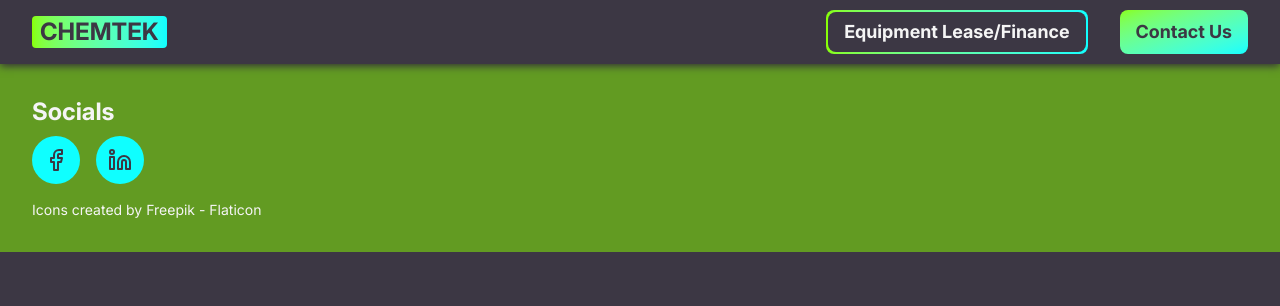
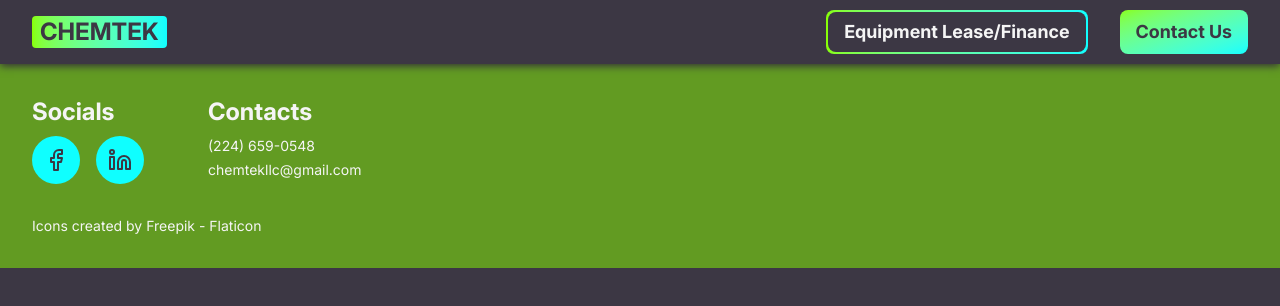
Before and after one commit to AndrewGlennAquino/chemtek-website, a React (Vite) app: page / in a window 1280 px wide. Shown: the top 306 px of the page. Built offline with nearby package versions, Linux system fonts and the light colour scheme.

Commit message:
Add contacts flexbox

```diff
--- a/src/components/footer/Footer.tsx
+++ b/src/components/footer/Footer.tsx
@@ -6,11 +6,14 @@ const Footer = () => {
   return (
     <footer className="bg-chemtek/50 text-smoke text-sm">
       {/* Footer container */}
-      <div className="container mp-default flex flex-col gap-4">
+      <div className="container mp-default flex flex-col gap-8">
+        {/* Social media and conctact flexbox */}
+        <div className="flex gap-8 md:gap-16">
           {/* Social media container */}
           <div className="flex flex-col gap-2">
-          <h2 className="text-2xl font-bold flex">Socials</h2>
+            <h2 className="text-2xl font-bold">Socials</h2>
 
+            {/* Links flexbox */}
             <div className="flex gap-4">
               {/* Facebook link */}
               <motion.a
@@ -42,6 +45,19 @@ const Footer = () => {
             </div>
           </div>
 
+          {/* Contact container */}
+          <div className="flex flex-col gap-2">
+            <h2 className="text-2xl font-bold">Contacts</h2>
+
+            {/* Contact flexbox */}
+            <div className="flex flex-col gap-1">
+              <a>(224) 659-0548</a>
+              <a>chemtekllc@gmail.com</a>
+            </div>
+          </div>
+        </div>
+
+        {/* Accredation to Flaticon */}
         <a href="https://www.flaticon.com/" title="Icons">
           Icons created by Freepik - Flaticon
         </a>
```
Lines whose indentation alone changed are shown as unchanged.
